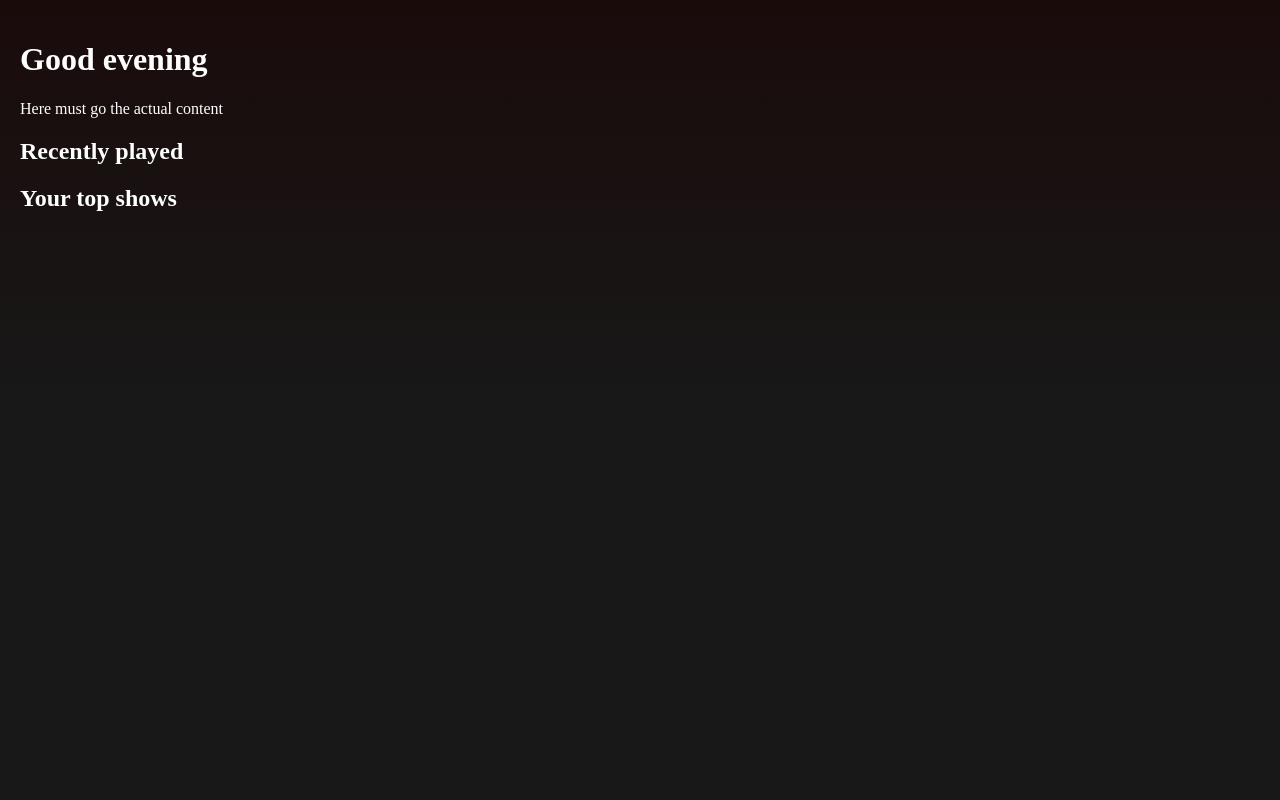
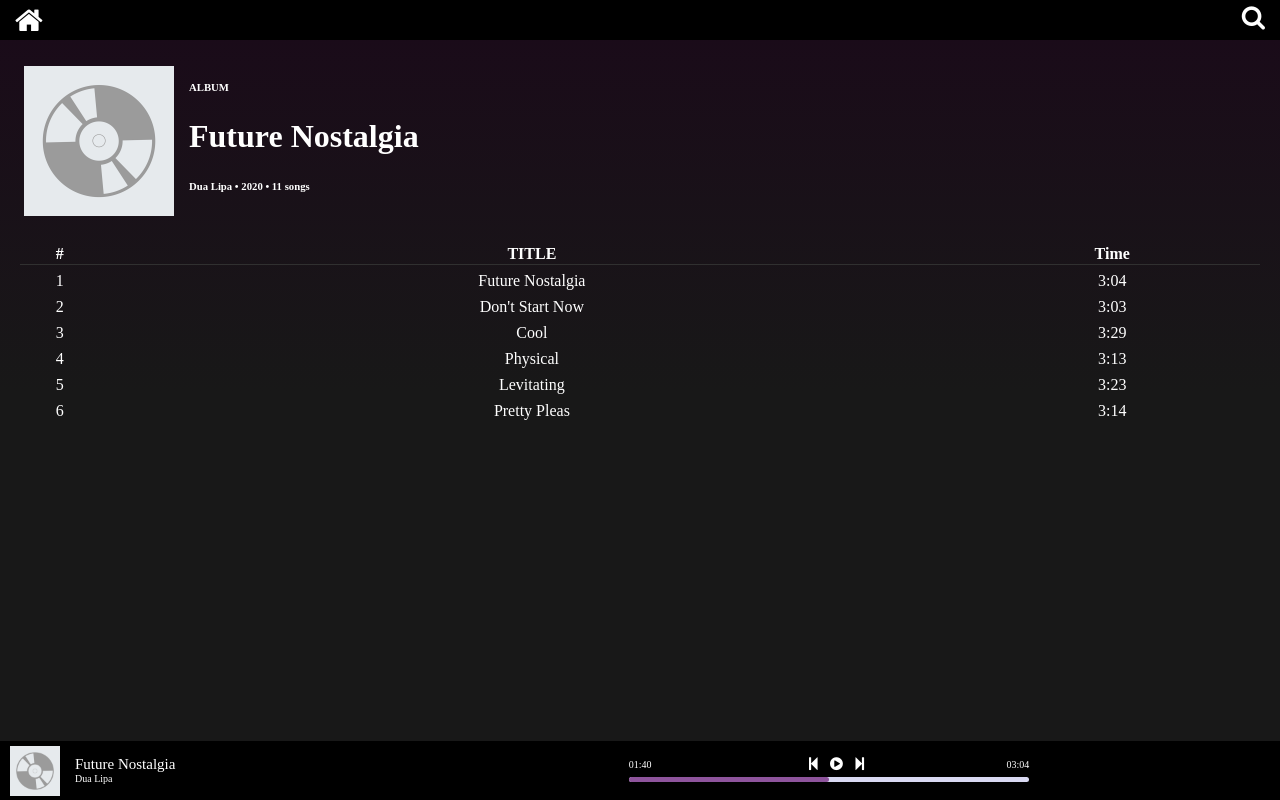
Before and after one commit to IIC3585-2021/pwa-page-brin, a website: page public/index.html in a window 1280 px wide. Drawn offline with Linux system fonts and the light colour scheme.

Commit message:
header and footer

```diff
--- a/public/album.html
+++ b/public/album.html
@@ -1,27 +1,17 @@
-<!DOCTYPE html>
-<html lang="en">
-<head>
-    <meta charset="UTF-8">
-    <meta http-equiv="X-UA-Compatible" content="IE=edge">
-    <meta name="viewport" content="width=device-width, initial-scale=1.0">
-    <link rel="stylesheet" href="./stylesheets/album.css">
-    <title>Album Title</title>
-</head>
-<body>
 <div class="album_info">
     <div class="cover" style="width: 150px;padding-right: 15px;padding-top: 10px;">
         <img src="../images/default_album_image.png" style="width:100%">
     </div>
     <div class="text_info">
         <h6>ALBUM</h6>
-            <h1>Album Title</h1>
-            <h6>Artist &bull; 2020 &bull; # songs</h6>
+        <h1>Future Nostalgia</h1>
+        <h6>Dua Lipa &bull; 2020 &bull; 11 songs</h6>
     </div>
 </div>
 <br>
 <div class="song_list">
     <table style="width:100%">
-            <tr>
+        <tr class="first_line">
             <th>#</th>
             <th>TITLE</th>
             <th>Time</th>
@@ -31,7 +21,31 @@
             <td>Future Nostalgia</td>
             <td>3:04</td>
         </tr>
+        <tr>
+            <td>2</td>
+            <td>Don't Start Now</td>
+            <td>3:03</td>
+        </tr>
+        <tr>
+            <td>3</td>
+            <td>Cool</td>
+            <td>3:29</td>
+        </tr>
+        <tr>
+            <td>4</td>
+            <td>Physical</td>
+            <td>3:13</td>
+        </tr>
+        <tr>
+            <td>5</td>
+            <td>Levitating</td>
+            <td>3:23</td>
+        </tr>
+        <tr>
+            <td>6</td>
+            <td>Pretty Pleas</td>
+            <td>3:14</td>
+        </tr>
+
     </table>
 </div>
-</body>
-</html>
--- a/public/index.html
+++ b/public/index.html
@@ -6,14 +6,54 @@
         <title></title>
         <meta name="description" content="">
         <meta name="viewport" content="width=device-width, initial-scale=1">
+        <link rel="stylesheet" href="https://cdnjs.cloudflare.com/ajax/libs/font-awesome/4.7.0/css/font-awesome.min.css">
         <link rel="stylesheet" href="./stylesheets/master.css">
+        <link rel="stylesheet" href="./stylesheets/album.css">
     </head>
     <body>
         <script src="../src/include.js"></script>
 
+        <header>
+            <div class="head-row">
+                <button class="btn"><i class="fa fa-home" style="font-size:30px"></i></button>
+                <button class="btn end"><i class="fa fa-search" style="font-size:25px"></i></button>
+            </div>
+        </header>
+
         <div id="full-container">
-            <div id="home-container" w3-include-html="./home.html"></div>
+            <br><br>
+            <!-- <div id="home-container" w3-include-html="./home.html"></div> -->
+            <div id="album-container" w3-include-html="./album.html"></div>
+            <br><br><br>
         </div>
+
+        <footer>
+            <div class="foot-row">
+                <div class="song-info">
+                    <div class="cover" style="width: 50px;padding-right: 15px;padding-top: 5px;">
+                        <img src="../images/default_album_image.png" style="width:100%">
+                    </div>
+                    <div class="text_info">
+                        <p style="font-size: 15px; margin-bottom: 0;">Future Nostalgia</p>
+                        <p style="font-size: 10px; margin-top: 0;">Dua Lipa</p>
+                    </div>
+                </div>
+                <div class="music-player">
+                    <div class="music-btns">
+                        <div class="timer">01:40</div>
+                        <div class="btn-space">
+                            <button class="btn"><i class="fa fa-step-backward" style="font-size:15px"></i></button>
+                            <button class="btn"><i class="fa fa-play-circle" style="font-size:15px"></i></button>
+                            <button class="btn"><i class="fa fa-step-forward" style="font-size:15px"></i></button>
+                        </div>
+                        <div class="duration">03:04</div>
+                    </div>
+                    <div id="myProgress">
+                        <div id="myBar"></div>
+                    </div>
+                </div>
+            </div>
+        </footer>
 
         <script>
             includeHTML();
--- a/public/stylesheets/album.css
+++ b/public/stylesheets/album.css
@@ -1,3 +1,11 @@
+#album-container {
+    background: rgb(26,11,11);
+    background: linear-gradient(180deg, rgb(26, 11, 25) 0%, rgba(24,24,24,1) 50%);
+    color: white;
+    padding: 20px;
+    flex-grow: 1;
+}
+
 .album_info {
     display: flex;
     flex-wrap: wrap;
@@ -6,4 +14,13 @@
 
 th, td {
     text-align: center;
+    padding-top: 7px;
 }
+
+table {
+    border-collapse: collapse;
+}
+
+.first_line {
+    border-bottom: 1px solid #303030;
+}
--- a/public/stylesheets/home.css
+++ b/public/stylesheets/home.css
@@ -1,6 +1,6 @@
 #home-container {
     background: rgb(26,11,11);
-    background: linear-gradient(180deg, rgba(26,11,11,1) 0%, rgba(24,24,24,1) 50%);
+    background: linear-gradient(180deg, rgba(26, 11, 25) 0%, rgba(24,24,24,1) 50%);
     color: white;
     padding: 20px;
     flex-grow: 1;
--- a/public/stylesheets/master.css
+++ b/public/stylesheets/master.css
@@ -10,6 +10,7 @@
     margin: 0px;
     width: 100%;
     height: 100%;
+    color: white;
 }
 
 #full-container {
@@ -18,3 +19,81 @@
     width: 100%;
     height: 100%;
 }
+
+header {
+    position: fixed;
+    top: 0;
+    width: 100%
+}
+
+footer {
+    position: fixed;
+    bottom: 0;
+    width: 100%
+}
+
+.head-row {
+    display: flex;
+    padding: 0 10px;
+    background-color: black;
+}
+
+.btn {
+    color: white;
+    background-color: black;
+    border: none;
+    padding: 5px;
+}
+
+.end {
+    position:absolute;
+    right: 10px;
+}
+
+.foot-row {
+    display: flex;
+    padding: 0 10px;
+    background-color: black;
+}
+
+.song-info {
+    width: 30%;
+    display: flex;
+}
+
+.music-player {
+    margin-top: 10px;
+    width: 70%;
+    text-align: center;
+    position: relative;
+}
+
+#myProgress {
+    width: 400px;
+    background-color: #d9d9f2;
+    cursor: pointer;
+    border-radius: 10px;
+    position: absolute;
+    left: 50%;
+    margin-left: -200px;
+}
+
+#myBar {
+    width: 50%;
+    height: 5px;
+    background-color: #8e549c;
+    border-radius: 10px;
+}
+
+.music-btns {
+    display: flex;
+    align-items: center;
+    justify-content: center;
+    font-size: 10px;
+}
+
+.btn-space {
+    margin-left: 15px;
+    width: 340px;
+    text-align: center;
+}
```
Lines whose indentation alone changed are shown as unchanged.
